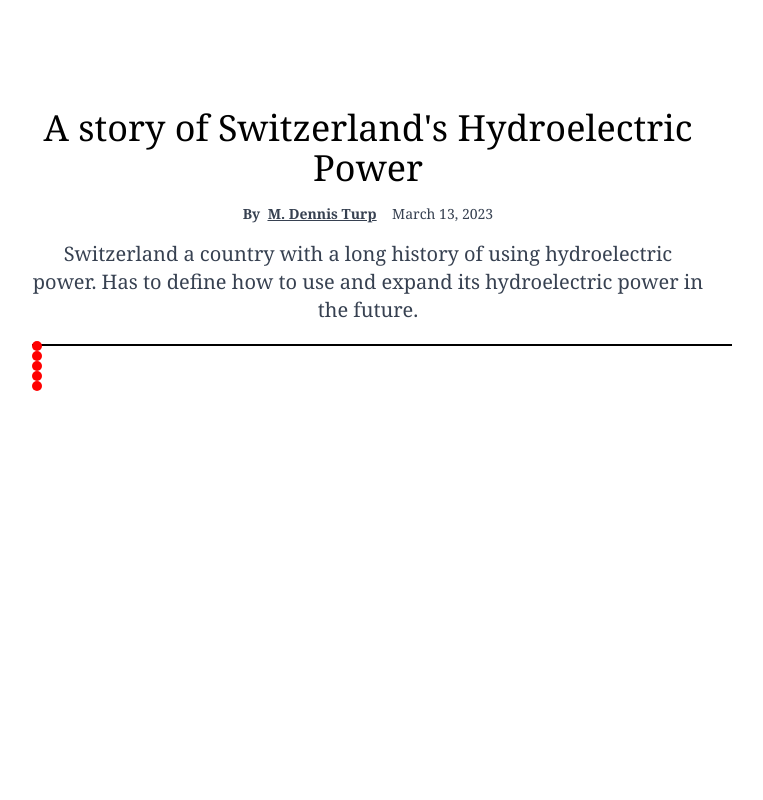
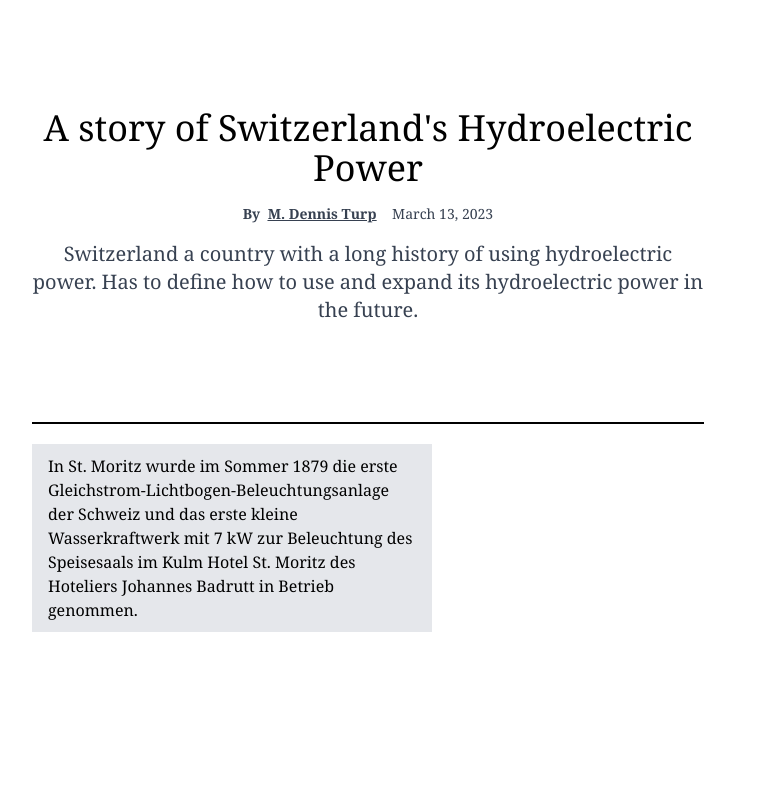
Before and after one commit to mdturp/swiss_hydro_power, a Vue app: page / in a window 1280 px wide. Shown: the top 800 px of the page, without its empty margins (272-1035 px from the left). Built offline with nearby package versions, Linux system fonts and the light colour scheme.

Commit message:
Update Scrollytelling

```diff
--- a/package.json
+++ b/package.json
@@ -10,6 +10,7 @@
     "format": "prettier --write src/"
   },
   "dependencies": {
+    "gsap": "^3.11.4",
     "pinia": "^2.0.32",
     "vue": "^3.2.47",
     "vue-router": "^4.1.6"
--- /dev/null
+++ b/src/components/MainMessage.vue
@@ -0,0 +1,12 @@
+<script setup>
+</script>
+
+<template>
+  <div class="pb-[70vh]">
+    <p class="max-w-[400px] bg-gray-200 px-[16px] py-[10px]">
+      In St. Moritz wurde im Sommer 1879 die erste Gleichstrom-Lichtbogen-Beleuchtungsanlage der
+      Schweiz und das erste kleine Wasserkraftwerk mit 7 kW zur Beleuchtung des Speisesaals im Kulm
+      Hotel St. Moritz des Hoteliers Johannes Badrutt in Betrieb genommen.
+    </p>
+  </div>
+</template>
--- a/src/components/MainTimeline.vue
+++ b/src/components/MainTimeline.vue
@@ -1,62 +1,64 @@
 <script setup>
 import { computed, onMounted, ref, nextTick } from 'vue'
 
-const timeLine = ref(null)
+// const timeLine = ref(null)
 
-const data = ref([
-  { eventId: '0', date: '01/01/1920', displayText: 'Jan 1920' },
-  { eventId: '1', date: '01/01/2017', displayText: 'Jan 2017' },
-  { eventId: '2', date: '01/09/2017', displayText: 'Sep 2017' },
-  { eventId: '3', date: '01/12/2017', displayText: 'Dec 2017' },
-  { eventId: '4', date: '01/03/2018', displayText: 'Mar 2018' }
-])
+// const data = ref([
+//   { eventId: '0', date: '01/01/1920', displayText: 'Jan 1920' },
+//   { eventId: '1', date: '01/01/2017', displayText: 'Jan 2017' },
+//   { eventId: '2', date: '01/09/2017', displayText: 'Sep 2017' },
+//   { eventId: '3', date: '01/12/2017', displayText: 'Dec 2017' },
+//   { eventId: '4', date: '01/03/2018', displayText: 'Mar 2018' }
+// ])
 
-function parseDate(date) {
-  const [month, day, year] = date.split('/')
-  return new Date(year, month - 1, day)
-}
+// function parseDate(date) {
+//   const [month, day, year] = date.split('/')
+//   return new Date(year, month - 1, day)
+// }
 
-const offsetLeft = async () => {return await nextTick(() => {return timeLine.value.offsetLeft})}
-const offsetWidth = async () => {return await nextTick(() => {return timeLine.value.offsetWidth})}
+// const offsetLeft = async () => {return await nextTick(() => {return timeLine.value.offsetLeft})}
+// const offsetWidth = async () => {return await nextTick(() => {return timeLine.value.offsetWidth})}
 
-onMounted(() => {
-  console.log(offsetLeft())
-  console.log(offsetWidth())
-})
+// onMounted(() => {
+//   console.log(offsetLeft())
+//   console.log(offsetWidth())
+// })
 
 
-const positionsEvents = computed(async () => {
-    const firstDate = parseDate(data.value[0].date)
-    const lastDate = parseDate(data.value[data.value.length - 1].date)
+// const positionsEvents = computed(async () => {
+//     const firstDate = parseDate(data.value[0].date)
+//     const lastDate = parseDate(data.value[data.value.length - 1].date)
 
-    const timeLineLength = await offsetWidth()
-    const timeLineStart = await offsetLeft()
-    const timeLineDuration = lastDate - firstDate
-    console.log(timeLineLength, timeLineStart, timeLineDuration)
-    const positions = data.value.map((item) => {
-      const date = parseDate(item.date)
-      const timeLinePosition = (date - firstDate) / timeLineDuration
-      const position = timeLineStart + timeLinePosition * timeLineLength
-      return position
-    })
-    console.log(positions)
-    return positions;
-    })
+//     const timeLineLength = await offsetWidth()
+//     const timeLineStart = await offsetLeft()
+//     const timeLineDuration = lastDate - firstDate
+//     console.log(timeLineLength, timeLineStart, timeLineDuration)
+//     const positions = data.value.map((item) => {
+//       const date = parseDate(item.date)
+//       const timeLinePosition = (date - firstDate) / timeLineDuration
+//       const position = timeLineStart + timeLinePosition * timeLineLength
+//       return position
+//     })
+//     console.log(positions)
+//     return positions;
+//     })
 
 </script>
 
 <template>
-    <span ref="timeLine" class="timeLine"/>
-    <div class="red-dot" v-for="item in data" :key="item.eventId">
-    </div>
+    <span id="timeLine"  ref="timeLine" class="timeLine"/>
+    <!-- <div class="red-dot" v-for="item in data" :key="item.eventId"/> -->
 </template>
 
 <style scoped>
 .timeLine {
-  position: relative;
+  position: sticky;
+  top: 0px;
+  height: 80px;
+  background: white;
   display: block;
   border-bottom: 2px solid black;
-  width: 700px;
+  margin-bottom: 20px;
 }
 
 .red-dot {
--- a/src/components/TheStory.vue
+++ b/src/components/TheStory.vue
@@ -1,11 +1,49 @@
 <script setup>
 import MainHeader from '@/components/MainHeader.vue'
 import MainTimeline from '@/components/MainTimeline.vue'
+import MainMessage from '@/components/MainMessage.vue'
+
+import { gsap } from 'gsap'
+import { ScrollTrigger } from 'gsap/ScrollTrigger'
+import { onMounted, ref } from 'vue'
+
+// const timeLineFixed = ref(false)
+
+// onMounted(() => {
+//   gsap.registerPlugin(ScrollTrigger)
+
+//   ScrollTrigger.create({
+//     trigger: '#MyContainer',
+//     start: 'top 200px',
+//     end: 'bottom 250px',
+//     endTrigger: '#timeLine',
+//     markers: { startColor: 'black', endColor: 'black' },
+//     scrub: true,
+//     onEnter: () => logRed('onEnter'),
+//     onLeave: () => fixLine('onLeave'),
+//     onEnterBack: () => fixLine('onLeave'),
+//     onLeaveBack: () => logRed('onLeaveBack'),
+//     onRefresh: () => logRed('onRefresh')
+//     //   onUpdate: (self) => rollCircleRoll(self.progress.toFixed(2))
+//   })
+// })
+
+function logRed(m) {
+  console.log(m)
+}
+
+function fixLine(m) {
+    console.log(m)
+    timeLineFixed.value = !timeLineFixed.value
+
+}
 </script>
 
 <template>
-  <div id="parentContainer" class="font-serif mx-auto max-w-2xl">
+  <div id="parentContainer" class="relative font-serif mx-auto max-w-2xl">
     <MainHeader />
-    <MainTimeline />
+    <MainTimeline/>
+    <MainMessage />
+    <MainMessage />
   </div>
 </template>
```
Also changed, not shown: 1 other file (tests, documents, lock files or other folders).
